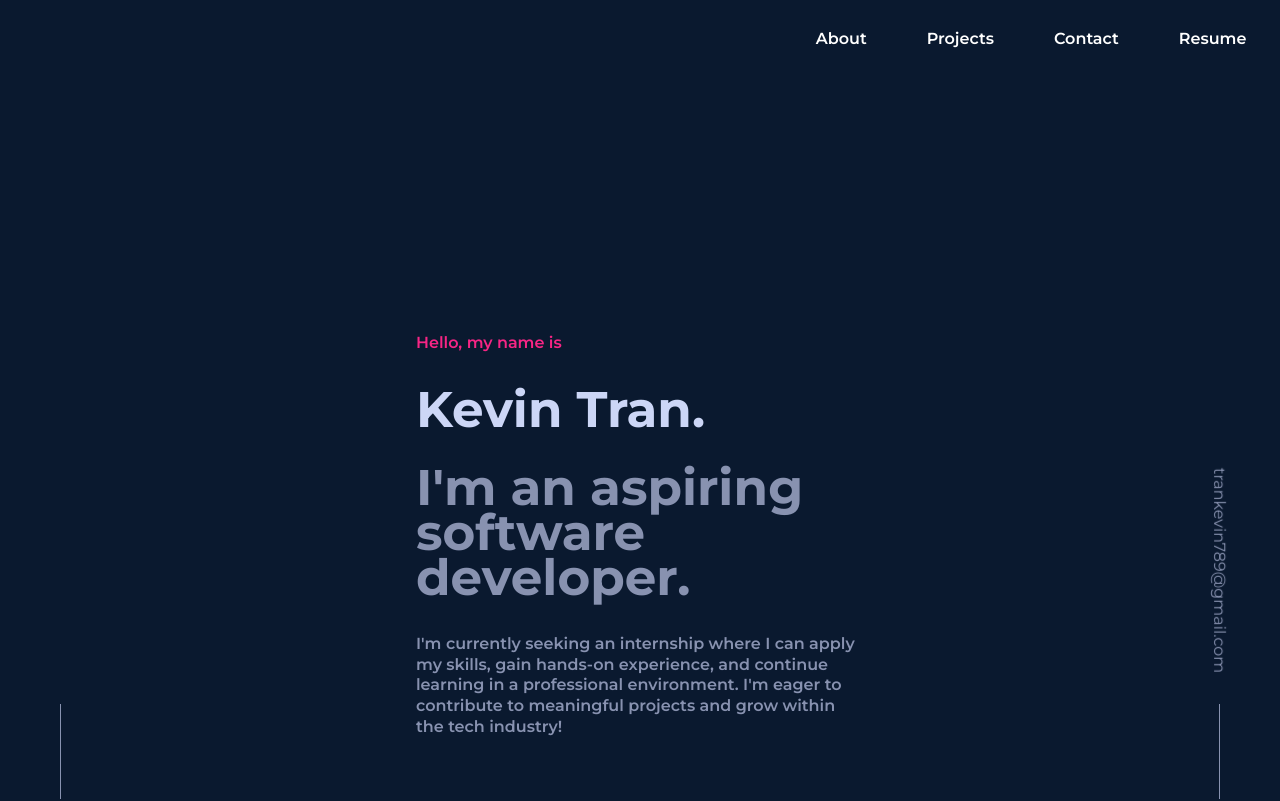
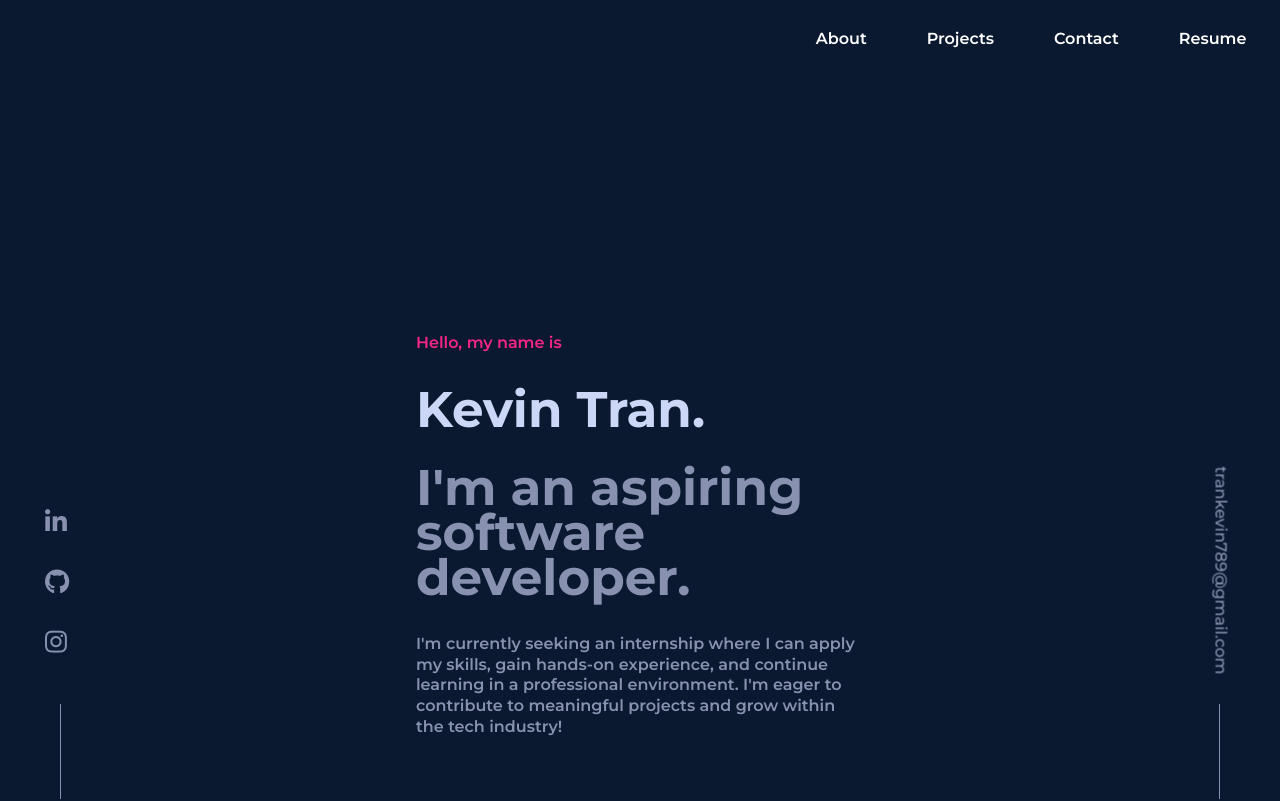
Before and after one commit to kevin-trann/personal-portfolio-website, a plain HTML site: page index.html in a window 1280 px wide. Shown: the top 801 px of the page. Drawn offline with Linux system fonts and the light colour scheme.

Commit message:
added icons to bottom left corner of website

```diff
--- a/index.html
+++ b/index.html
@@ -8,6 +8,7 @@
 <link rel="preconnect" href="https://fonts.googleapis.com">
 <link rel="preconnect" href="https://fonts.gstatic.com" crossorigin>
 <link href="https://fonts.googleapis.com/css2?family=Montserrat:ital,wght@0,100..900;1,100..900&display=swap" rel="stylesheet">
+<script src="https://kit.fontawesome.com/037103b7bf.js" crossorigin="anonymous"></script>
 </head>
 <body>
 
@@ -64,11 +65,14 @@ Say Hello!
 </div>
 
 <div id = "credits">
-Designed & Built by Kevin Tran
+<a href="https://github.com/kevin-trann/personal-portfolio-website" target = "_blank"> Designed & Built by Kevin Tran </a>
 </div>
 
 <div id = "verticalLine"></div>
 <div id = "verticalLine2"></div>
 <div id = "verticalText"><a href = "mailto:trankevin789@gmail.com">trankevin789@gmail.com</a></div>
+<a href = "https://www.linkedin.com/in/kevin-tran-05643a262/" target="_blank"><i class="fa-brands fa-linkedin-in"></i></a>
+<a href = "https://github.com/kevin-trann" target="_blank"><i class="fa-brands fa-github"></i></a>
+<a href = "https://www.instagram.com/kevin.tran4/" target="_blank"><i class="fa-brands fa-instagram"></i><a>
 </body>
 </html>
--- a/styles.css
+++ b/styles.css
@@ -135,6 +135,7 @@ a:link, a:visited{
 
 a:hover, a:active{
     color:#f72585;
+    transition: color 0.3s ease;
 }
 
 
@@ -158,13 +159,38 @@ a:hover, a:active{
 
 #verticalText a:link, #verticalText a:visited{
     position:fixed;
-    right: -42px;
+    right: -45px;
     bottom: 220px;
     transform: rotate(90deg);
     color: #8892b0;
-    font-weight:400;
+    font-weight:500;
 }
 
 #verticalText a:hover, #verticalText a:active{
     color:#f72585;
 }
+
+.fa-brands  {
+    color: #8892b0;
+    position: fixed;
+    font-size:25px;
+    transition: color 0.3s ease;
+}
+.fa-linkedin-in{
+    bottom: 265px;
+    left: 45px;
+}
+
+.fa-github{
+    bottom:205px;
+    left: 45px;
+}
+
+.fa-instagram{
+    bottom: 145px;
+    left:45px;
+}
+
+i:hover{
+    color:#f72585;
+}
```
